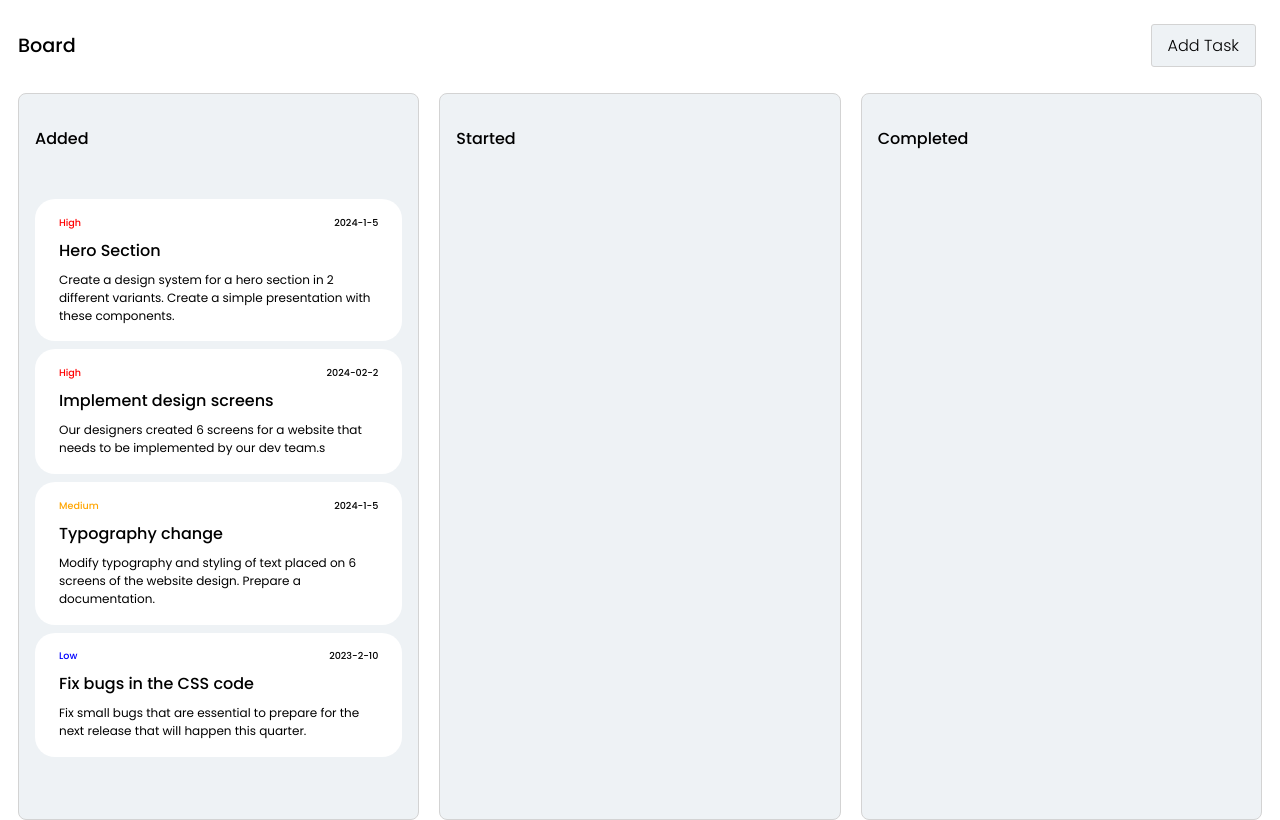
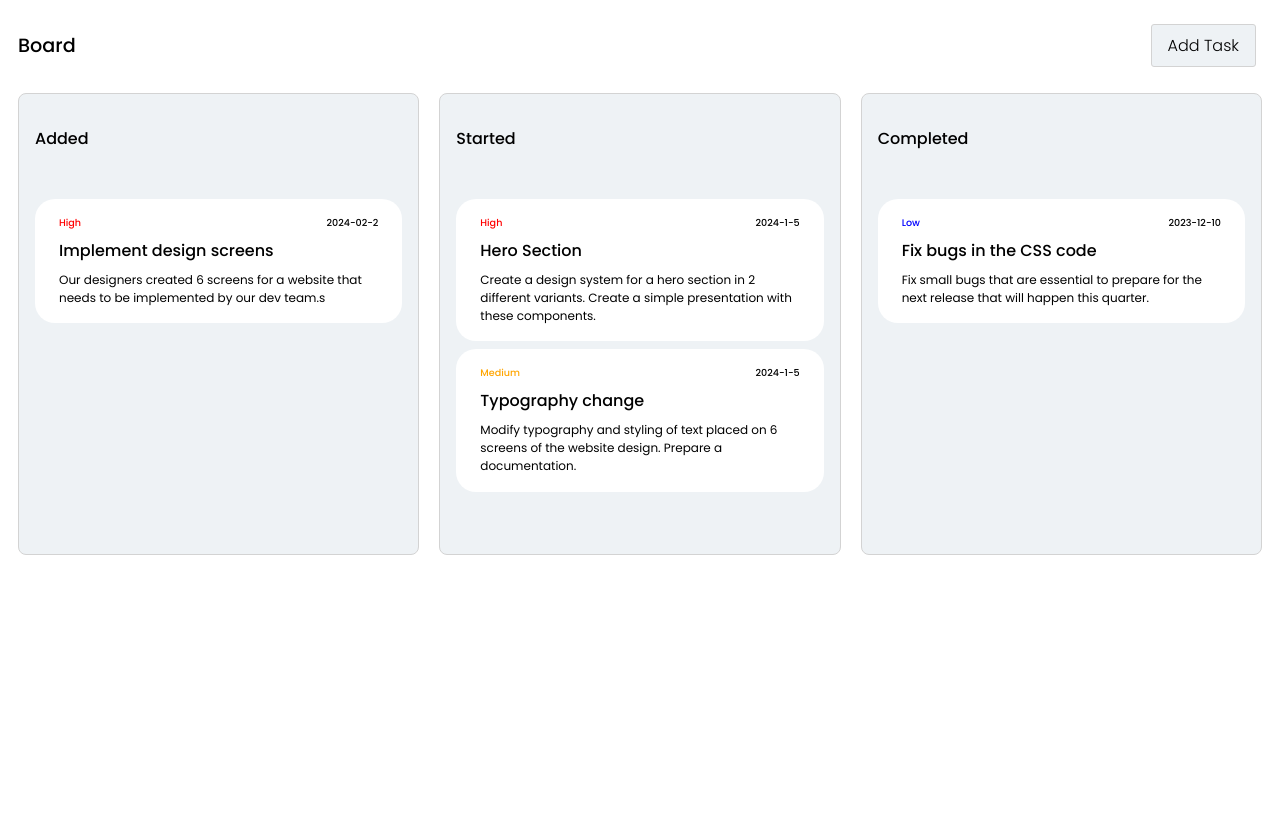
Before and after one commit to poko91/task-management-app, a React (Create React App) app: page / in a window 1280 px wide. Built offline with nearby package versions, Linux system fonts and the light colour scheme.

Commit message:
fix: modified initial data

```diff
--- a/src/data/initial-data.js
+++ b/src/data/initial-data.js
@@ -3,23 +3,23 @@ const initialData = {
     "task-1": { id: "task-1", title: "Hero Section", content: "Create a design system for a hero section in 2 different variants. Create a simple presentation with these components.", due_date: "2024-1-5", priority: "High" },
     "task-2": { id: "task-2", title: "Implement design screens", content: "Our designers created 6 screens for a website that needs to be implemented by our dev team.s", due_date: "2024-02-2", priority: "High" },
     "task-3": { id: "task-3", title: "Typography change", content: "Modify typography and styling of text placed on 6 screens of the website design. Prepare a documentation.", due_date: "2024-1-5", priority: "Medium" },
-    "task-4": { id: "task-4", title: "Fix bugs in the CSS code", content: "Fix small bugs that are essential to prepare for the next release that will happen this quarter.", due_date: "2023-2-10", priority: "Low" },
+    "task-4": { id: "task-4", title: "Fix bugs in the CSS code", content: "Fix small bugs that are essential to prepare for the next release that will happen this quarter.", due_date: "2023-12-10", priority: "Low" },
   },
   columns: {
     "column-1": {
       id: "column-1",
       title: "Added",
-      taskIds: ["task-1", "task-2", "task-3", "task-4"],
+      taskIds: ["task-2"],
     },
     "column-2": {
       id: "column-2",
       title: "Started",
-      taskIds: [],
+      taskIds: ["task-1", "task-3"],
     },
     "column-3": {
       id: "column-3",
       title: "Completed",
-      taskIds: [],
+      taskIds: ["task-4"],
     },
   },
   columnOrder: ["column-1", "column-2", "column-3"],
```
